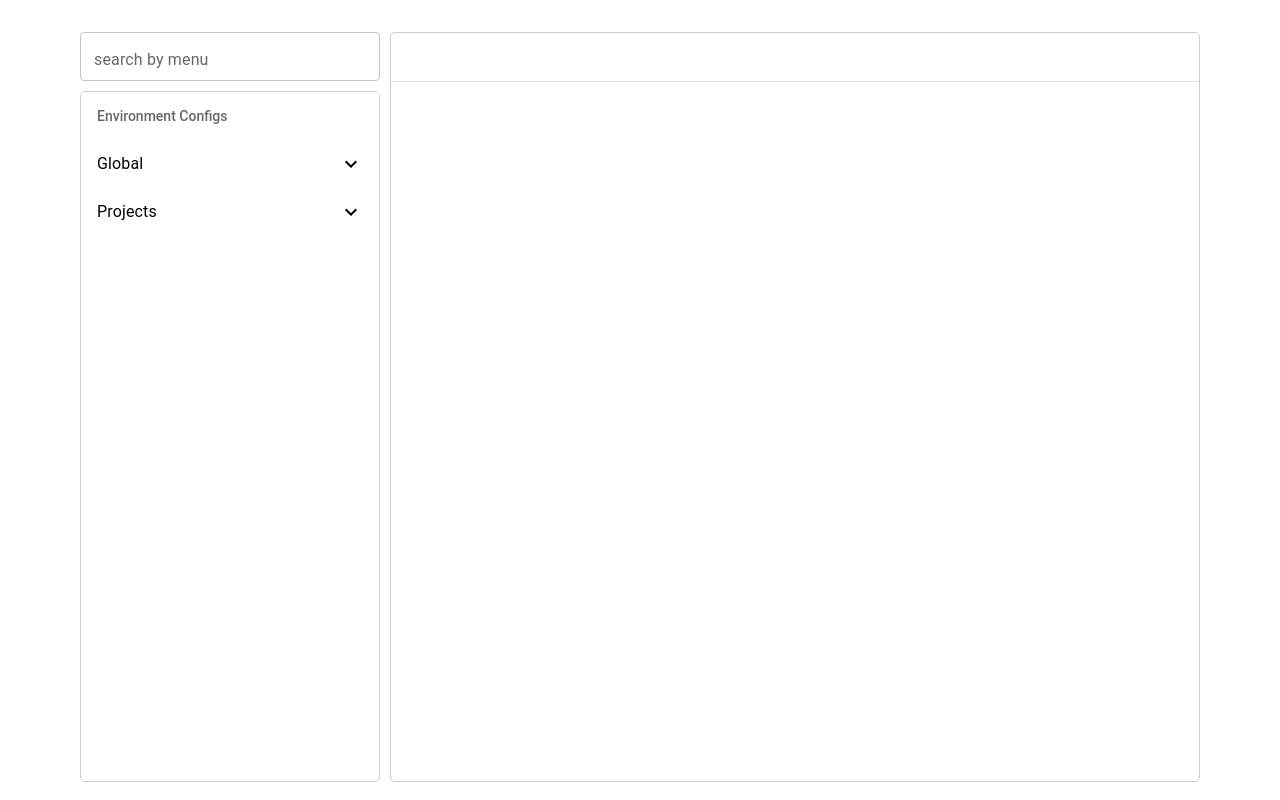
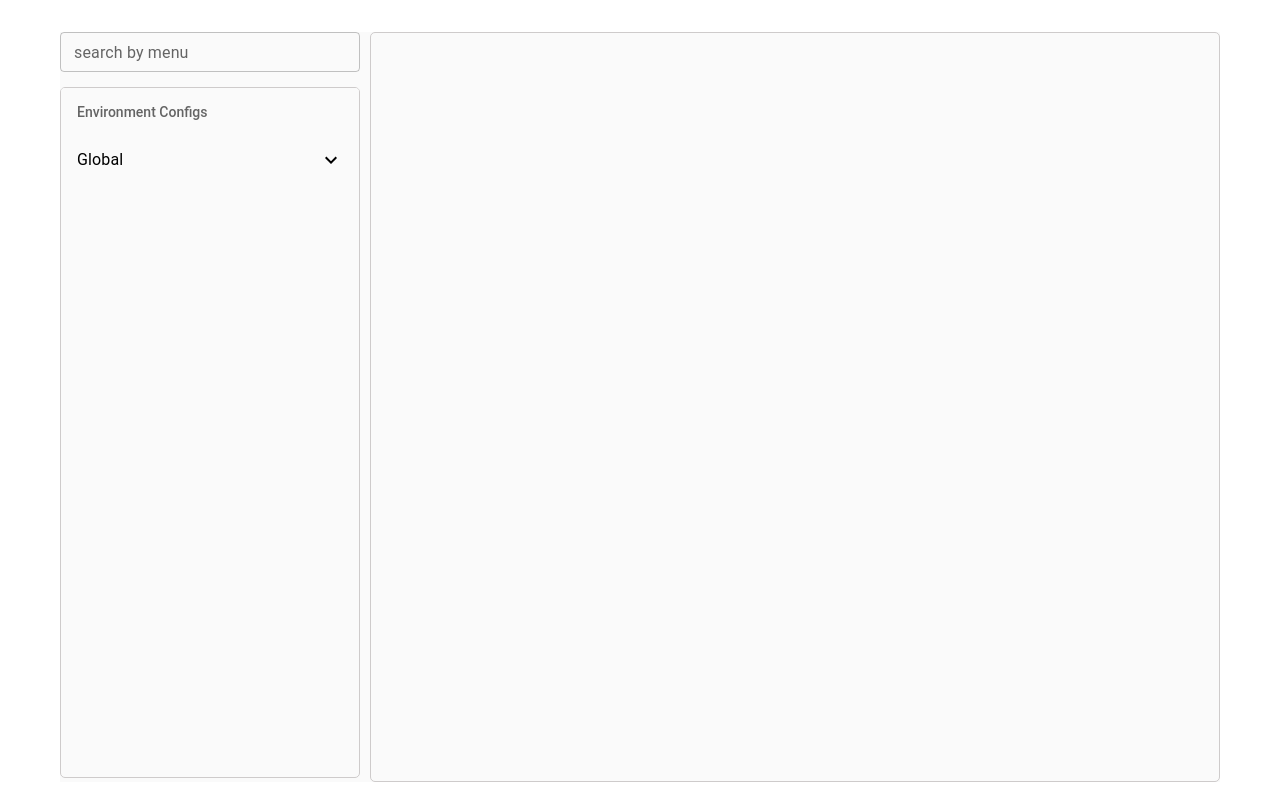
Before and after one commit to kuzkdmy/lauch-bay, a React (Create React App) app in the folder env-configs-web/: page / in a window 1280 px wide. Built offline with nearby package versions, Linux system fonts and the light colour scheme.

Commit message:
adding search by menu, editable table, some styling

```diff
--- a/env-configs-web/package.json
+++ b/env-configs-web/package.json
@@ -5,7 +5,8 @@
   "dependencies": {
     "@emotion/react": "^11.5.0",
     "@emotion/styled": "^11.3.0",
-    "@mui/icons-material": "^5.0.4",
+    "@material-ui/icons": "^4.11.2",
+    "@mui/icons-material": "^5.0.5",
     "@mui/material": "^5.0.4",
     "@testing-library/jest-dom": "^5.14.1",
     "@testing-library/react": "^11.2.7",
--- a/env-configs-web/src/components/App.jsx
+++ b/env-configs-web/src/components/App.jsx
@@ -1,21 +1,29 @@
 import './App.scss';
-import {debounce, TextField} from "@mui/material";
+import {TextField} from "@mui/material";
 import TabsPanel from "./tabsPanel/TabsPanel";
 import SideBar from "./sideBar/SideBar";
 import {connect} from "react-redux";
 import {findItem} from "../redux/actions";
 
-const App = () => {
+const App = (props) => {
+
+    const onSearch = (event) => {
+        if(event.key === 'Enter') {
+            props.findItem(event.target.value);
+        }
+    }
 
     return (
             <div className="App">
                 <div className='main-content'>
                     <div className='side-bar'>
                         <TextField
-                            sx={{width: 300, height: 29}}
+                            sx={{width: 300}}
+                            size='small'
                             id="outlined-basic"
                             label="search by menu"
                             variant="outlined"
+                            onKeyPress={(event) => onSearch(event)}
                         />
                         <div className='side-bar-menu'>
                             <SideBar />
--- a/env-configs-web/src/components/App.scss
+++ b/env-configs-web/src/components/App.scss
@@ -1,3 +1,7 @@
+$bgColor: #fafafa;
+$bdColor: #cecbcb;
+$selectedTabColor: #0e0e0e;
+
 .App {
   display: flex;
   justify-content: space-around;
@@ -5,20 +9,21 @@
   .main-content {
     margin-top: 2em;
     display: flex;
-    width: 70em;
+    width: 1160px;
     height: 750px;
+    background-color: $bgColor;
+
+    .check-box span {
+      font-size: 14px;
+    }
 
     .side-bar {
       flex: 1;
 
-      .css-9ddj71-MuiInputBase-root-MuiOutlinedInput-root {
-        height: 49px;
-        &:hover {}
-      }
-
       .side-bar-menu {
-        margin-top: 30px;
-        border: 1px solid #cecbcb;
+        margin-top: 15px;
+        border: 1px solid $bdColor;
+        background-color: $bgColor;
         border-radius: 5px;
         height: 689px;
         overflow-y: scroll;
@@ -28,7 +33,7 @@
     .content {
       margin-left: 10px;
       flex: 3;
-      border: 1px solid #cecbcb;
+      border: 1px solid $bdColor;
       border-radius: 5px;
     }
   }
--- a/env-configs-web/src/components/sideBar/SideBar.jsx
+++ b/env-configs-web/src/components/sideBar/SideBar.jsx
@@ -1,34 +1,22 @@
 import * as React from 'react';
 import ListSubheader from '@mui/material/ListSubheader';
 import List from '@mui/material/List';
-import SideBarItem from "./SideBarItem";
-import {connect} from "react-redux";
+import SideBarItem from './SideBarItem';
+import {connect} from 'react-redux';
 
-const SideBar = () => {
-
+const SideBar = (props) => {
     return (
         <List
-            sx={{width: '100%', maxWidth: 360, bgcolor: 'background.paper', maxHeight: 300}}
-            component="nav"
-            aria-labelledby="nested-list-subheader"
+            sx={{width: '100%', maxWidth: 360, maxHeight: 300}}
+            component='nav'
+            aria-labelledby='nested-list-subheader'
             subheader={
-                <ListSubheader component="div" id="nested-list-subheader">
+                <ListSubheader component='div' id='nested-list-subheader' sx={{backgroundColor: '#fafafa'}}>
                     Environment Configs
                 </ListSubheader>
             }
         >
-            <SideBarItem {...{name: 'Global', topLevel: true, nestedItems: [{name: 'global_name_1'}], pl: 2}}/>
-            <SideBarItem {...{
-                name: 'Projects',
-                topLevel: true,
-                nestedItems: [
-                    {name: 'project_1', nestedItems: [{name: 'p1_microservice_1'}, {name: 'p1_microservice_2'}]},
-                    {name: 'project_2', nestedItems: [{name: 'p2_microservice_1'}, {name: 'p2_microservice_2'}]},
-                    {name: 'project_3', nestedItems: [{name: 'p3_microservice_1'}, {name: 'p3_microservice_2'}]},
-                    {name: 'project_4', nestedItems: [{name: 'p4_microservice_1'}, {name: 'p4_microservice_2'}]}
-                ],
-                pl: 2
-            }}/>
+            <SideBarItem {...props.items}/>
         </List>
     );
 }
--- a/env-configs-web/src/components/sideBar/SideBarItem.jsx
+++ b/env-configs-web/src/components/sideBar/SideBarItem.jsx
@@ -6,11 +6,14 @@ import ExpandMore from "@mui/icons-material/ExpandMore";
 import Collapse from "@mui/material/Collapse";
 import {addItem} from "../../redux/actions";
 import {connect} from "react-redux";
+import {useEffect, useState} from "react";
+import {styled} from "@mui/material/styles";
 
 const SideBarItem = (props) => {
+    const {name, nestedItems, pl, addItem, topLevel, isOpened} = props;
+    const [open, setOpen] = useState(isOpened);
 
-    const {name, nestedItems, pl, addItem, topLevel, isOpened} = props;
-    const [open, setOpen] = React.useState(isOpened);
+    useEffect(() => setOpen(isOpened), [isOpened])
 
     const handleClick = () => {
         setOpen(!open);
@@ -19,18 +22,27 @@ const SideBarItem = (props) => {
         }
     };
 
-    function getCollapse(item) {
-        return <Collapse in={open} timeout="auto" unmountOnExit>
-            <SideBarItem {...{...item, topLevel: false, pl: item.pl + 2, addItem}}/>
-        </Collapse>;
+    const StyledListItemButton = styled(ListItemButton)(({ theme }) => ({
+        '&': {
+            backgroundColor: '#fafafa',
+        }
+    }));
+
+
+    const getCollapse = (item) => {
+        return (
+            <Collapse in={open} timeout="auto" unmountOnExit>
+                <SideBarItem {...{...item, topLevel: false, pl: item.pl + 2, addItem}}/>
+            </Collapse>
+        );
     }
 
     return (
         <>
-            <ListItemButton onClick={handleClick} sx={{pl}}>
+            <StyledListItemButton onClick={handleClick} sx={{pl}}>
                 <ListItemText primary={name}/>
                 {nestedItems && (open ? <ExpandLess/> : <ExpandMore/>)}
-            </ListItemButton>
+            </StyledListItemButton>
             {nestedItems?.map(nested => getCollapse({...nested, topLevel: false, pl}))}
         </>
     );
--- a/env-configs-web/src/components/tabsPanel/TabsPanel.jsx
+++ b/env-configs-web/src/components/tabsPanel/TabsPanel.jsx
@@ -1,10 +1,14 @@
 import * as React from 'react';
+import {useState} from "react";
+import {connect} from "react-redux";
+import {Button, Checkbox, FormControlLabel, FormGroup, IconButton} from "@mui/material";
 import Tabs from '@mui/material/Tabs';
 import Tab from '@mui/material/Tab';
 import Typography from '@mui/material/Typography';
 import Box from '@mui/material/Box';
-import BasicTable from "../basicTable/BasicTable";
-import {connect} from "react-redux";
+import EditIcon from '@mui/icons-material/Edit';
+import CancelIcon from '@mui/icons-material/Cancel';
+import EditableTable from "../basicTable/EditableTable";
 
 function TabPanel(props) {
     const {children, value, index, ...other} = props;
@@ -34,33 +38,56 @@ function a11yProps(index) {
 }
 
 const TabsPanel = ({items}) => {
-    const [value, setValue] = React.useState(0);
+    const [value, setValue] = useState(0);
+    const [isEdit, setIsEdit] = useState(false);
 
     const handleChange = (event, newValue) => {
+        setIsEdit(false);
         setValue(newValue);
     };
 
-    return (
+    return items.length ? (
         <Box sx={{maxWidth: '600'}}>
-            <Box sx={{borderBottom: 1, borderColor: 'divider'}}>
-                <Tabs sx={{maxWidth: 800}}
+            <Box sx={{borderBottom: 1, borderColor: 'divider', backgroundColor: '#e3e3e3'}}>
+                <Tabs sx={{width: 845}}
                       value={value}
                       scrollButtons="auto"
                       variant='scrollable'
-                      aria-label="scrollable auto tabs example"
+                      aria-label="scrollable auto tabs"
                       onChange={handleChange}>
                     {items?.map((i, index) =>
-                        <Tab label={i.name} {...a11yProps(index)} />
+                        <Tab sx={{'&.Mui-selected': {color: '#0e0e0e'}}} label={i.name} {...a11yProps(index)}/>
                     )}
                 </Tabs>
             </Box>
-            {items.map((item, index) =>
+            {items?.map((item, index) =>
                 <TabPanel value={value} index={index}>
-                    <BasicTable rows={item.rows}/>
+                    <FormGroup sx={{
+                        display: 'flex',
+                        flexDirection: 'row',
+                        alignItems: 'center',
+                        justifyContent: 'space-between',
+                        margin: '5px 25px 20px'
+                    }}>
+                        <Button
+                            variant="outlined"
+                            disabled={!isEdit}
+                            sx={{marginRight: 10, height: 30, width: 120}}>
+                            Save
+                        </Button>
+                        <FormControlLabel className='check-box' control={<Checkbox />} label="Show global" />
+                        <FormControlLabel className='check-box' control={<Checkbox />} label="Show project" />
+                        <IconButton
+                            onClick={() => {setIsEdit(!isEdit)}}
+                        >
+                            {!isEdit ? <EditIcon/> : <CancelIcon/>}
+                        </IconButton>
+                    </FormGroup>
+                    <EditableTable isEdit={isEdit} rows={item.rows}/>
                 </TabPanel>)
             }
         </Box>
-    );
+    ) : null;
 }
 
 const mapPropertyState = (state) => {
--- a/env-configs-web/src/redux/actions.js
+++ b/env-configs-web/src/redux/actions.js
@@ -6,13 +6,19 @@ export const addItem = content => ({
         id: 1,
         name: content,
         rows: [
-            {name: `String_VAR_${Math.random().toFixed(2)}`, type: 'string', dev: `Hello World Dev ${Math.random().toFixed(2)}`, stage: `Hello World Stage ${Math.random().toFixed(2)}`},
-            {name: `Boolean_VAR_${Math.random().toFixed(2)}`, type: 'boolean', dev: 'true', stage: 'false'}
+            {id :1, name: `String_VAR_${Math.random().toFixed(2)}`, type: 'string', dev: `Hello World Dev ${Math.random().toFixed(2)}`, stage: `Hello World Stage ${Math.random().toFixed(2)}`},
+            {id: 2, name: `Boolean_VAR_${Math.random().toFixed(2)}`, type: 'boolean', dev: 'true', stage: 'false'},
+            {id: 3, name: `Boolean_VAR_${Math.random().toFixed(2)}`, type: 'boolean', dev: 'true', stage: 'false'},
+            {id: 4, name: `Boolean_VAR_${Math.random().toFixed(2)}`, type: 'boolean', dev: 'true', stage: 'false'},
+            {id: 5, name: `Boolean_VAR_${Math.random().toFixed(2)}`, type: 'boolean', dev: 'true', stage: 'false'}
         ]
     }
 });
 
 export const findItem = content => ({
     type: FIND_ITEM,
-    payload: {}
-})
+    payload: {
+        id: 1,
+        name: content
+    }
+});
```
Also changed, not shown: env-configs-web/src/components/basicTable/EditableTable.jsx (renamed from env-configs-web/src/components/basicTable/BasicTable.jsx, +49 -16 lines), env-configs-web/src/redux/reducers/sideBarItemReducer.js (+53 -8 lines), 1 other file (tests, documents, lock files or other folders).
